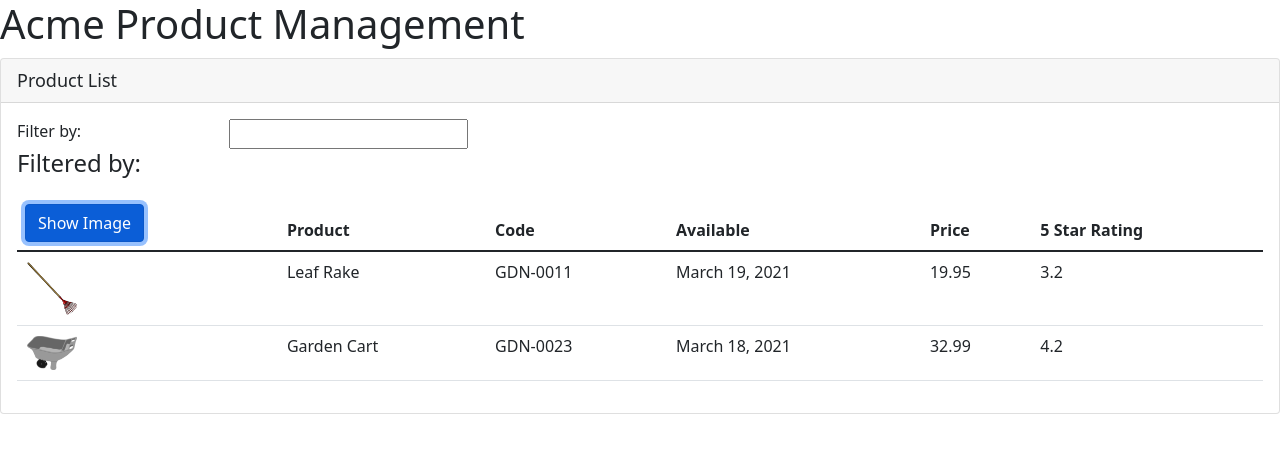
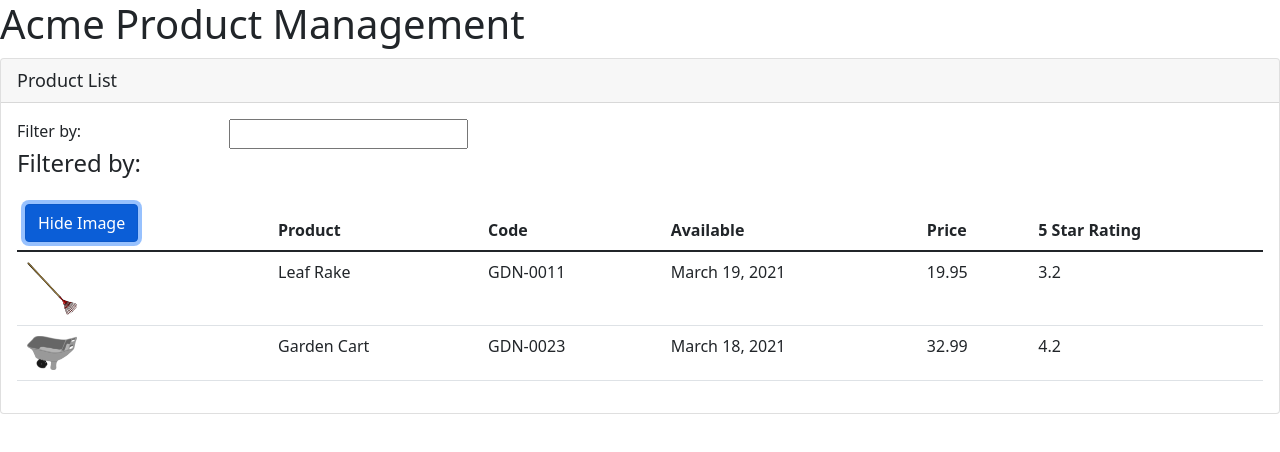
Before and after one commit to tgall019/LearningAngular, an Angular app in the folder APM-Start/: page / in a window 1280 px wide. Both pictures are taken after a click on the button "Show Image". Shown: the top 452 px of the page. Built offline with nearby package versions, Linux system fonts and the light colour scheme.

Commit message:
Added functionality to the SHOW IMAGE button using event binding

```diff
--- a/APM-Start/src/app/products/product-list.component.html
+++ b/APM-Start/src/app/products/product-list.component.html
@@ -20,8 +20,8 @@
                 <thead>
                     <tr>
                         <th>
-                            <button class='btn btn-primary'>
-                                Show Image
+                            <button class='btn btn-primary' (click)='toggleImage()'>
+                                {{showImage ? 'Hide' : 'Show'}} Image
                             </button>
                         </th>
                         <th>Product</th>
@@ -34,7 +34,8 @@
                 <tbody>
                     <tr *ngFor='let product of products'>
                         <td>
-                            <img [src]='product.imageUrl' [title]='product.productName'
+                            <img *ngIf='showImage'
+                            [src]='product.imageUrl' [title]='product.productName'
                             [style.width.px]='imageWidth' [style.margin.px]='imageMargin'>
                         </td>
                         <td>{{product.productName}}</td>
--- a/APM-Start/src/app/products/product-list.component.ts
+++ b/APM-Start/src/app/products/product-list.component.ts
@@ -8,6 +8,7 @@ export class ProductListComponent {
     pageTitle: string = 'Product List';
     imageWidth: number = 50;
     imageMargin: number = 2;
+    showImage: boolean = false;
     products: any[] = [
         {
             "productId": 1,
@@ -30,4 +31,8 @@ export class ProductListComponent {
             "imageUrl": "assets/images/garden_cart.png"
         }
     ];
+
+    toggleImage(): void {
+        this.showImage = !this.showImage;
+    }
 }
```
